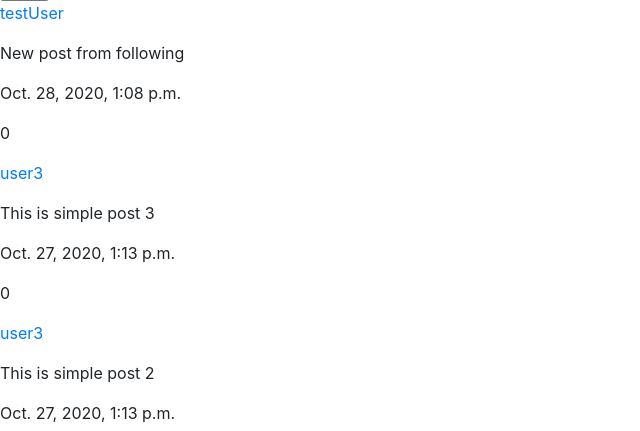
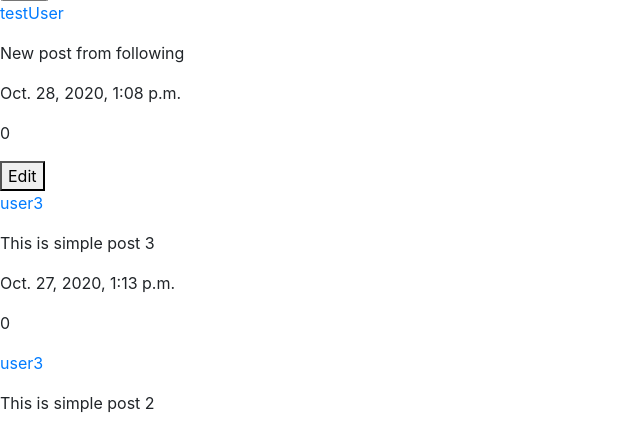
Before and after one commit to Gribek/CS50s-Web-Programming-with-Python-and-JavaScript, a Django app: page /posts in a window 1280 px wide. Shown: the part 431-862 px from the top of the page, without its empty margins (0-640 px from the left). Run offline with Django 3.2, Linux system fonts and the light colour scheme; a user stored in the database is signed in; data comes from the database, SQL or seed files in the repository; some libraries are stand-ins or nearby versions.

Commit message:
Add edit button for user posts

```diff
--- a/project4/network/templates/network/all_posts.html
+++ b/project4/network/templates/network/all_posts.html
@@ -19,6 +19,9 @@
             <p>{{ post.text }}</p>
             <p>{{ post.date }}</p>
             <p>{{ post.likes }}</p>
+            {% if user == post.user %}
+                <button data-post-id="{{ post.id }}">Edit</button>
+            {% endif %}
         {% endfor %}
     </div>
     <div>
```
